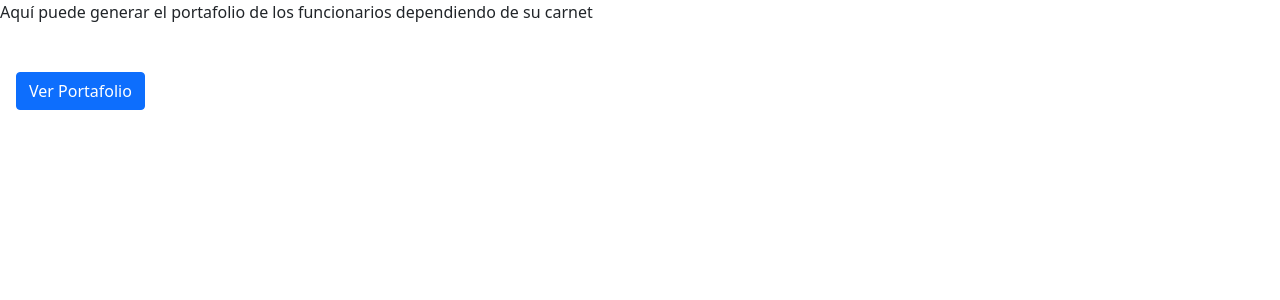
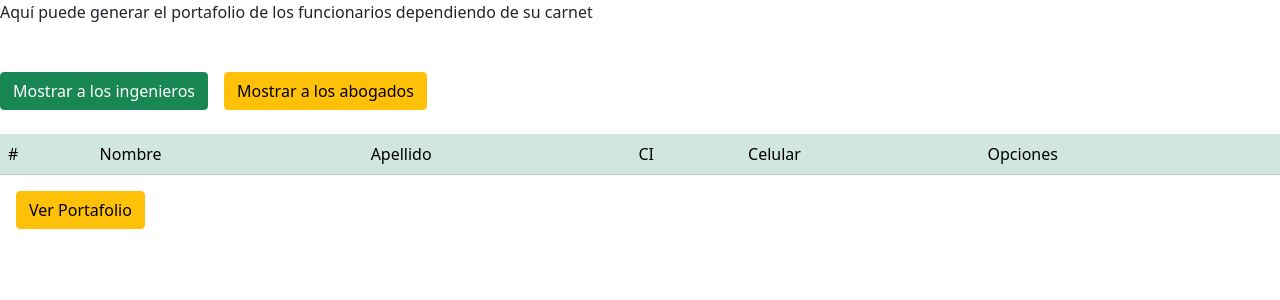
Before and after one commit to JorgeCarlosPB/vue-portafolio, a Vue app: page / in a window 1280 px wide. Shown: the top 300 px of the page. Built offline with nearby package versions, Linux system fonts and the light colour scheme; the HTML template or start-up script is replaced by a standard one.

Commit message:
tercer commit

```diff
--- a/package.json
+++ b/package.json
@@ -12,6 +12,7 @@
     "@fortawesome/free-regular-svg-icons": "^6.1.1",
     "@fortawesome/free-solid-svg-icons": "^6.1.1",
     "@fortawesome/vue-fontawesome": "^3.0.1",
+    "axios": "^0.27.2",
     "bootstrap": "^5.1.3",
     "bootstrap-vue": "^2.22.0",
     "vue": "^3.2.37",
--- /dev/null
+++ b/src/api/hojaVidaApi.js
@@ -0,0 +1,10 @@
+
+import dataFuncionarios from '@/modules/portfolio/helpers/dataFuncionarios'
+import axios from "axios";
+
+const hojavidaApi = axios.create({
+    baseURL: dataFuncionarios
+})
+
+//console.log(process.env.NODE_ENV)  //Durante Testing
+export default hojavidaApi
--- /dev/null
+++ b/src/modules/portfolio/helpers/dataFuncionarios.json
@@ -0,0 +1,30 @@
+{
+    "ingenieros":[
+        {
+            "ci":"9702283",
+            "name": "Jorge Carlos",
+            "lastName": "Pérez Barja",
+            "phone": "78666661"
+        },
+        {
+            "ci":"111111",
+            "name": "Juan Víctor",
+            "lastName": "Serrudo Chávez",
+            "phone": "66666666"
+        }
+    ],
+    "abogados":[
+        {
+            "ci":"9702283",
+            "name": "Patricia",
+            "lastName": "Rocabado Saveedra",
+            "phone": "78666661"
+        },
+        {
+            "ci":"111111",
+            "name": "Juan ",
+            "lastName": "Lanchipa Chávez",
+            "phone": "66666666"
+        }
+    ]
+}
--- a/src/modules/portfolio/views/PortfolioHome.vue
+++ b/src/modules/portfolio/views/PortfolioHome.vue
@@ -1,10 +1,30 @@
 <template>
 <br>
   Este es el home de mi portafolio
+  <!-- {{funcionarios}} -->
 </template>
 
 <script>
+import { ref } from 'vue'
+import hojaVidaApi from '@/api/hojaVidaApi.js'
+import dataFuncionarios from '@/modules/portfolio/helpers/dataFuncionarios.json'
+import axios from 'axios'
+
 export default {
+  setup(){
+
+    //console.log(JSON.parse(dataFuncionarios))
+    //console.log(JSON.stringify(dataFuncionarios)) esto vuelve un JSON en un objeto
+    console.log(dataFuncionarios)
+
+    //const funcionario = ref({})
+
+
+    return{
+
+    }
+
+  }
 
 }
 </script>
--- a/src/views/HomeView.vue
+++ b/src/views/HomeView.vue
@@ -1,13 +1,71 @@
 <template>
   <div class="align-center">
-  Aquí puede generar el portafolio de los funcionarios dependiendo de su carnet <br> <br> <br>
-  <button class="btn btn-primary mx-3"
-    @click="$router.push({name:'portfolio'})">
-    Ver Portafolio
-  </button>
+    Aquí puede generar el portafolio de los funcionarios dependiendo de su carnet <br> <br> <br>
+
+
+    <button class="btn btn-success me-3" mx-3>
+      Mostrar a los ingenieros
+    </button>
+
+
+    <button class="btn btn-warning me-3" mx-3>
+      Mostrar a los abogados
+    </button>
+
+    <br> <br>
+
+    <table class="table table-striped table-success table-hover">
+      <thead>
+        <tr>
+          <th scope="col">#</th>
+          <th scope="col">Nombre</th>
+          <th scope="col">Apellido</th>
+          <th scope="col">CI</th>
+          <th scope="col">Celular</th>
+          <th scope="col">Opciones</th>
+        </tr>
+
+        <tr>
+
+        </tr>
+
+
+      </thead>
+
+    </table>
+
+
+    <button class="btn btn-warning mx-3"
+      @click="$router.push({name:'phome'})">
+      Ver Portafolio
+    </button>
   </div>
 
 </template>
+
+<script>
+import dataFuncionarios from '@/modules/portfolio/helpers/dataFuncionarios.json'
+import { ref } from 'vue'
+
+
+export default{
+  setup(){
+    //console.log((dataFuncionarios.ingenieros))
+    console.log((dataFuncionarios.len))
+    const funcionarios = ref()
+    //funcionarios.value = (JSON.stringify(dataFuncionarios.devs) )
+    funcionarios.value = (dataFuncionarios)
+    //console.log(funcionarios.length)
+
+    return{
+      funcionarios
+    }
+
+  }
+
+}
+
+</script>
 
 
 <style lang="scss">
```
Also changed, not shown: src/modules/portfolio/router/index.js (+4 -4 lines), 1 other file (tests, documents, lock files or other folders).
